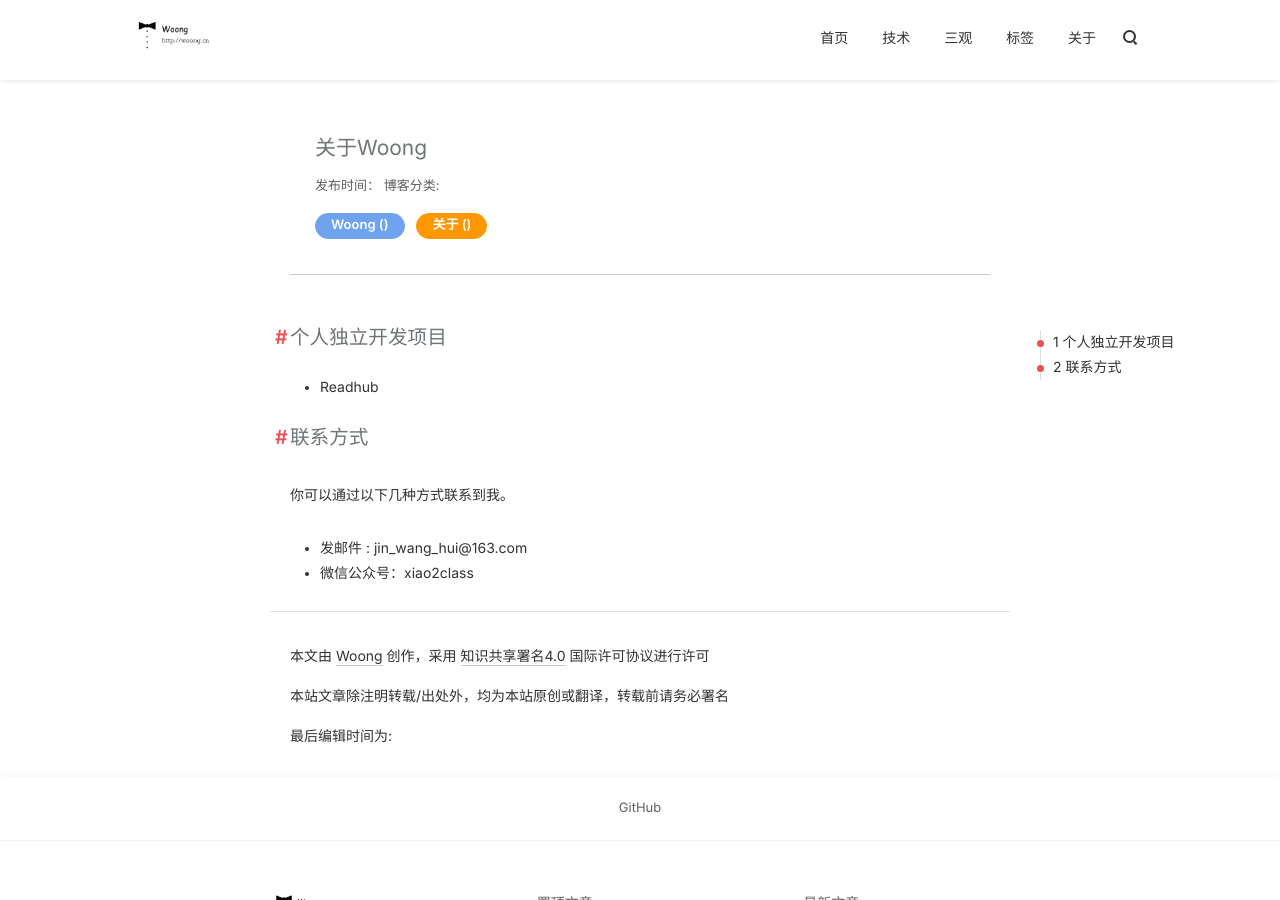
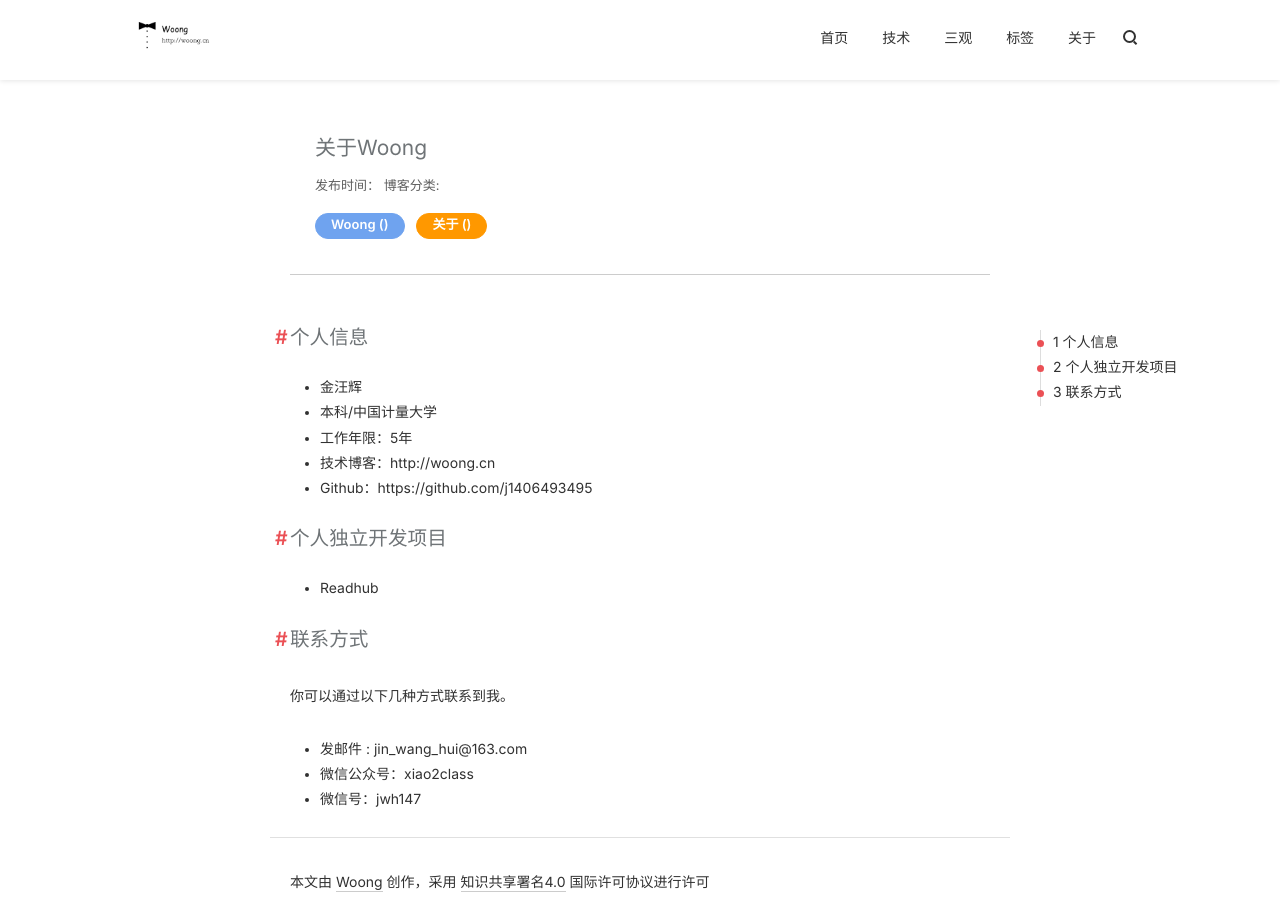
Before and after one commit to j1406493495/j1406493495.github.io, a Jekyll site: the page built from about.md, in a window 1280 px wide and 900 px high. Built offline with Jekyll 4.4.1, drawn with Linux system fonts in a browser that asks for light colours; nearby versions of some CDN libraries; comment, search, counter and statistics services are not loaded.

Commit message:
[Bug XXXX] update readme Cause: None Solution: None Fixed Version: None Branch: None

```diff
--- a/about.md
+++ b/about.md
@@ -10,6 +10,14 @@ redirect_from:
   - /about/
 ---
 
+# 个人信息
+
+ - 金汪辉
+ - 本科/中国计量大学
+ - 工作年限：5年
+ - 技术博客：[http://woong.cn](http://woong.cn)
+ - Github：[https://github.com/j1406493495](https://github.com/j1406493495)
+
 # 个人独立开发项目
 
 - [Readhub](https://github.com/j1406493495/ReadHub)
@@ -20,3 +28,4 @@ redirect_from:
 
 * [发邮件](mailto:jin_wang_hui@163.com) : jin_wang_hui@163.com
 * 微信公众号：xiao2class
+* 微信号：jwh147
```
Also changed, not shown: _posts/android/2019-01-07-LaunchMode和lunchFlag.md (line endings or trailing spaces).
